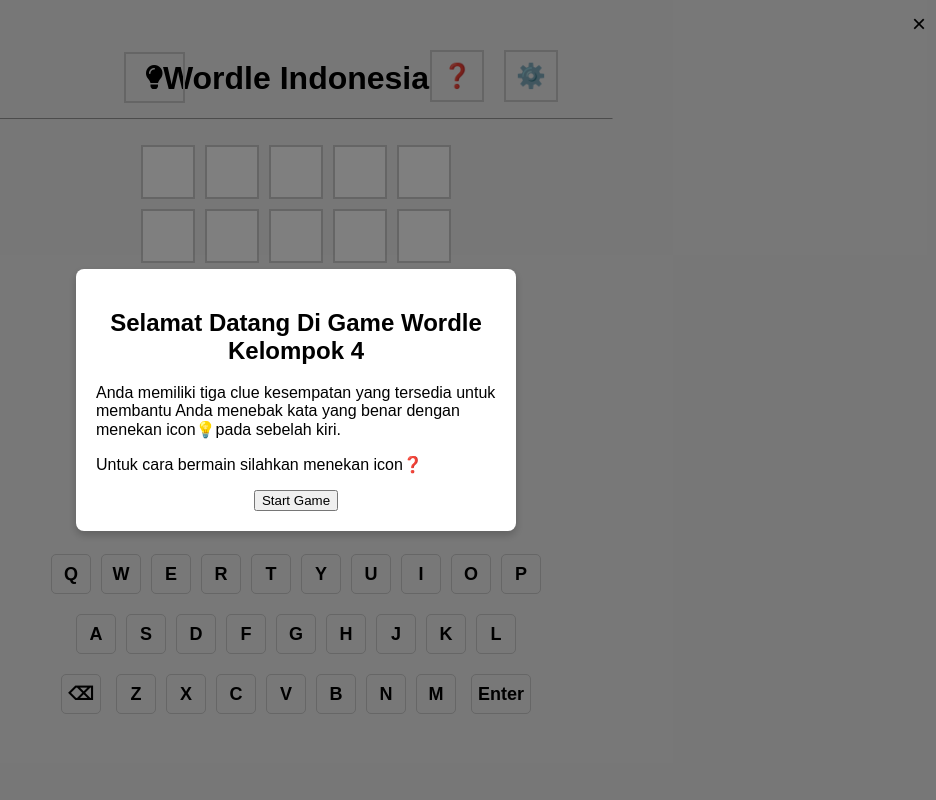
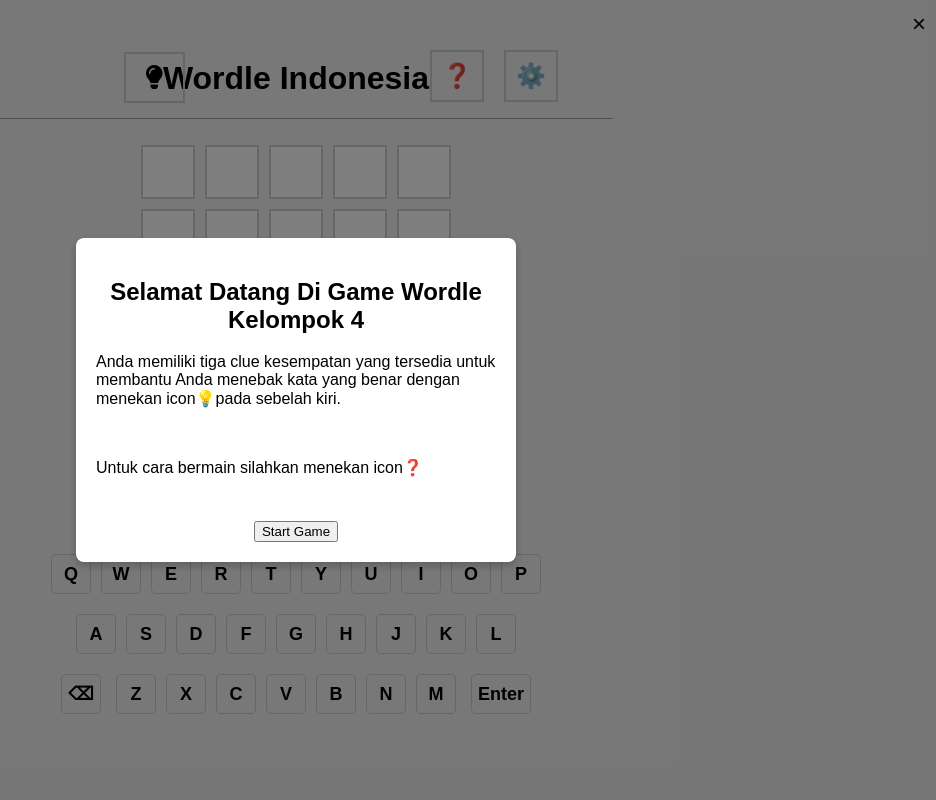
Before and after one commit to pangeranS29/Project-Algoritma-Lanjut-Kelompok-05, a Flask app: page / in a window 1280 px wide. Shown: the whole page, without its empty margins (344-1280 px from the left). Run offline with Flask 3, Linux system fonts and the light colour scheme.

Commit message:
progress new

```diff
--- a/app.py
+++ b/app.py
@@ -4,10 +4,9 @@ from words import WORDS
 
 app = Flask(__name__)
 
-# Initial state to track guesses and correct word
 current_word = ""
 guesses = []
-hint_attempts = 0  # Counter for hint attempts per word
+hint_attempts = 0
 
 
 
--- a/static/style.css
+++ b/static/style.css
@@ -232,6 +232,8 @@ body {
     box-shadow: 0px 4px 8px rgba(0, 0, 0, 0.2);
 }
 
+
+
 .close-button {
     position: absolute;
     top: 10px;
@@ -347,3 +349,8 @@ body {
     text-decoration: none;
     cursor: pointer;
 }
+
+
+.start-game-btn{
+    margin-top: 10px;
+}
--- a/templates/index.html
+++ b/templates/index.html
@@ -44,9 +44,10 @@
         <center><h2>Selamat Datang Di Game Wordle Kelompok 4 </h2> </center>
         <p>Anda memiliki tiga clue kesempatan yang tersedia untuk membantu Anda menebak kata yang benar dengan menekan icon💡pada sebelah kiri.
         </p>
-        <p>Untuk cara bermain silahkan menekan icon❓
-        </p>
-       <center> <button id="start-game-btn">Start Game</button> </center>
+        <br>
+        <p>Untuk cara bermain silahkan menekan icon❓</p>
+    </br>
+       <center> <button id="start-game-btn" class="start-game-btn">Start Game</button> </center>
     </div>
 </div>
 
```
